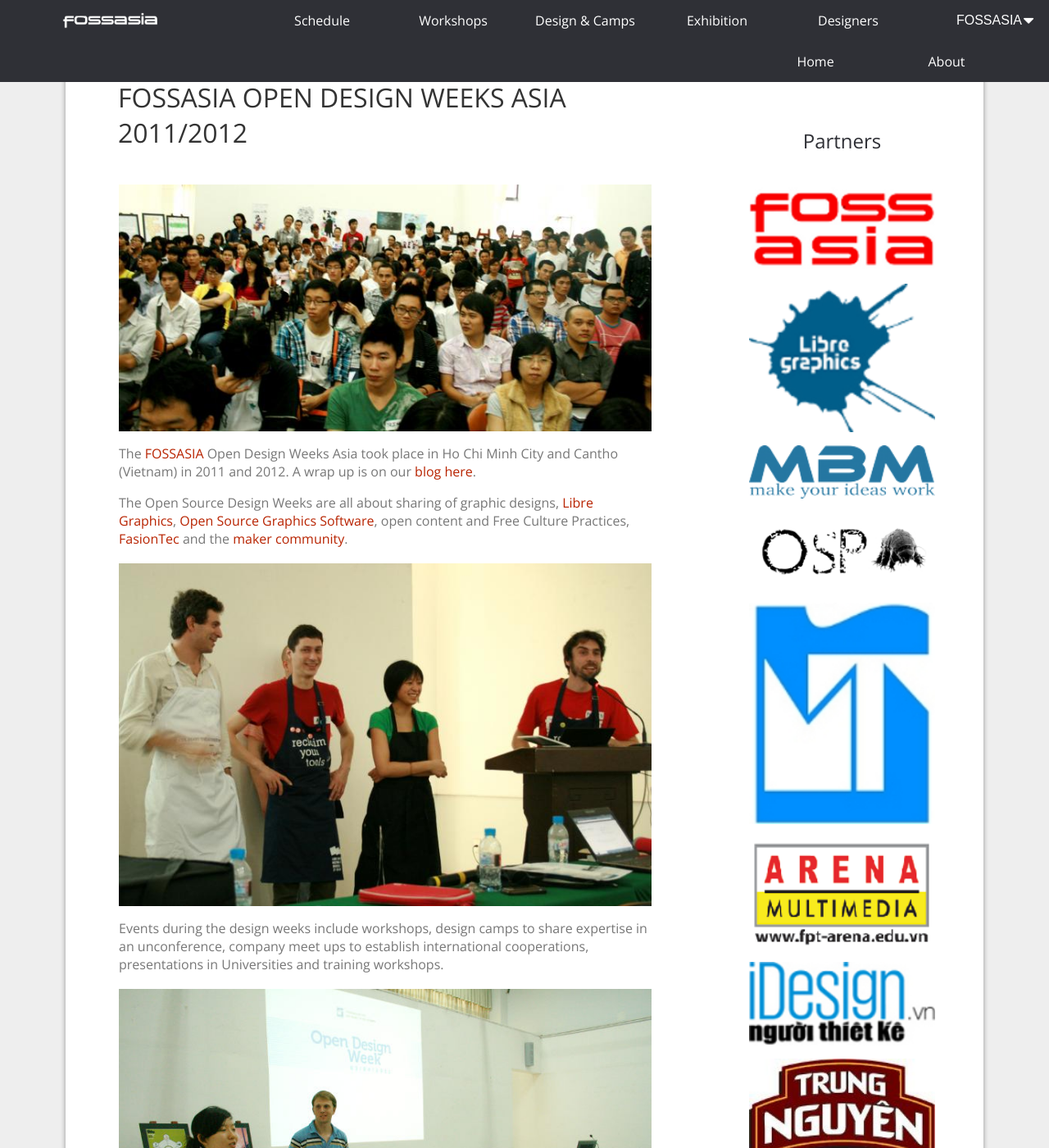
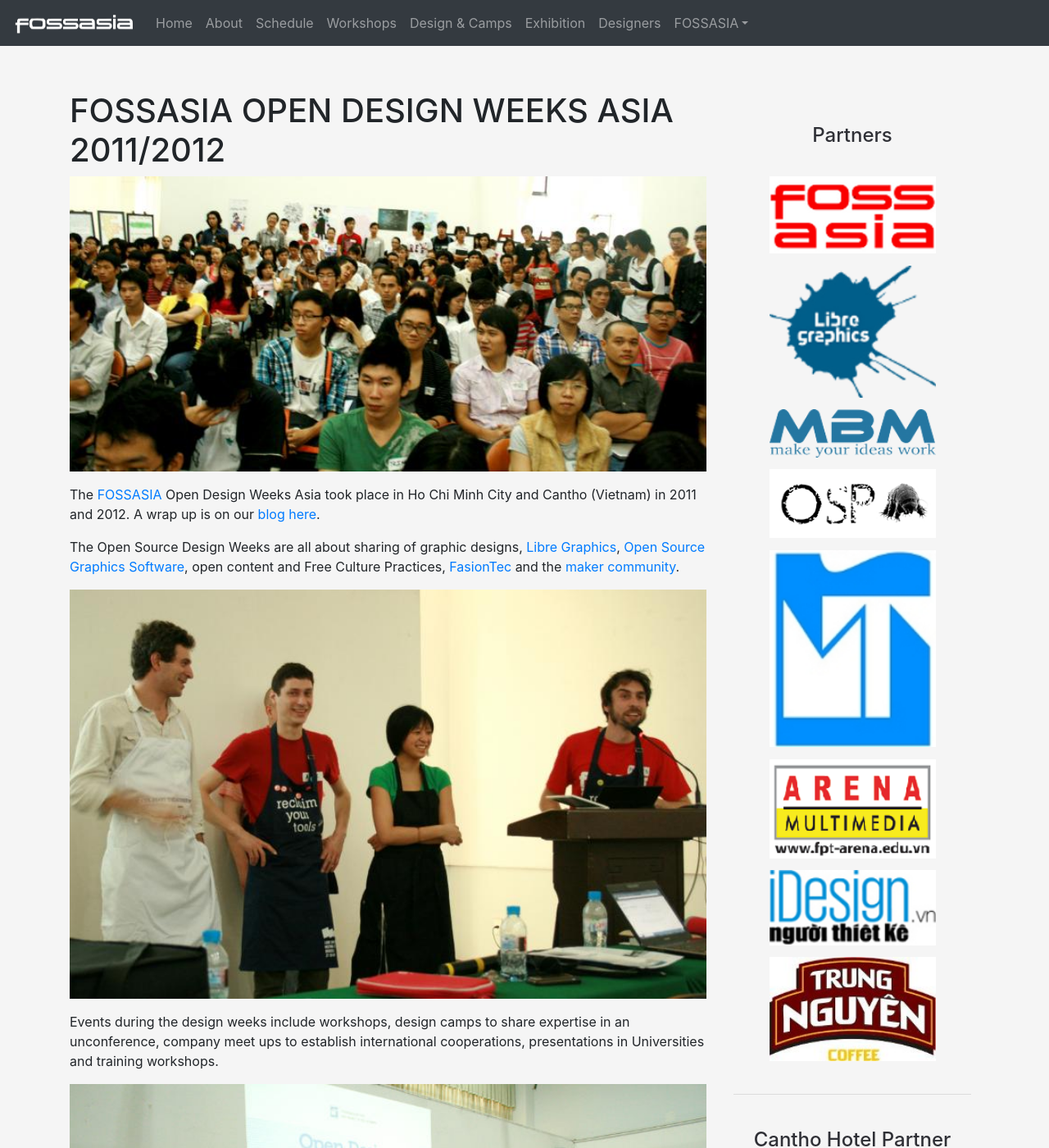
Before and after one commit to fossasia/2012.fossasia.org, a Jekyll site: the page built from index.md, in a window 1280 px wide and 1400 px high. Shown: the whole window at 82% size. Built offline with Jekyll 4.4.1, drawn with Linux system fonts in a browser that asks for light colours; nearby versions of some CDN libraries; some web fonts are replaced.

Commit message:
Added Header
* Added Bootstrap (CSS and JS)
* Added Responsive Header

```diff
--- a/_includes/head.html
+++ b/_includes/head.html
@@ -14,7 +14,7 @@
     <link href='http://fonts.googleapis.com/css?family=Open+Sans+Condensed:300' rel='stylesheet' type='text/css'>
     <link href='http://fonts.googleapis.com/css?family=Lobster' rel='stylesheet' type='text/css'>
     <link href='http://fonts.googleapis.com/css?family=Droid+Sans' rel='stylesheet' type='text/css'>
-    <link href='stylesheets/header.css' rel='stylesheet' type='text/css'>
+    <link rel="stylesheet" href="https://maxcdn.bootstrapcdn.com/bootstrap/4.0.0-beta.2/css/bootstrap.min.css">
     <link href='stylesheets/sidebar.css' rel='stylesheet' type='text/css'>
     <link href='stylesheets/schedule.css' rel='stylesheet' type='text/css'>
     <link href='stylesheets/footer.css' rel='stylesheet' type='text/css'>
@@ -22,4 +22,5 @@
     <link rel="stylesheet" href="stylesheets/pe-icon-7-stroke/css/pe-icon-7-stroke.css">
 
     <script src="javascripts/navigationbar.js"></script>
+    <script type="text/javascript" src="https://maxcdn.bootstrapcdn.com/bootstrap/4.0.0-beta.2/js/bootstrap.bundle.min.js"></script>
 </head>
--- a/_includes/header.html
+++ b/_includes/header.html
@@ -1,32 +1,39 @@
 <header>
-	<nav>
-		<label for="show-menu" class="show-menu">Show Menu</label>
-		<input type="checkbox" id="show-menu" role="button">
-		<ul id="menu">
-            <li style="float: left;" id="logo-link"><a href="http://fossasia.org/"><img id="fossasia-logo-navbar" src="images/fossasia-logo-light.png" alt=""></a></li>
-			<li class="dropdown" onmouseleave="openDropdown()">
-	            <button  class="dropbtn" onmouseover="openDropdown()">FOSSASIA<i class="fa fa-sort-desc fa-lg" aria-hidden="true"></i></button>
-	            <ul id="myDropdown" class="dropdown-content">
-	            	<li><a href="http://blog.fossasia.org">Blog</a></li>
-	            	<li><a href="http://labs.fossasia.org">Labs</a></li>
-	            	<li><a href="http://events.fossasia.org">Events</a></li>
-	            	<li><a href="http://2017.fossasia.org/">FOSSASIA Summit 2017</a></li>
-	            	<li><a href="http://2016.fossasia.org/">FOSSASIA Summit 2016</a></li>
-	            	<li><a href="http://2015.fossasia.org/">FOSSASIA Summit 2015</a></li>
-	                <li><a href="http://2014.fossasia.org/">FOSSASIA Summit 2014</a></li>
-	                <li><a href="http://2013.fossasia.org/">FOSSASIA Summit 2013</a></li>
-	                <li><a href="http://2012.fossasia.org/">FOSSASIA Summit 2012</a></li>
-	                <li><a href="http://2011.fossasia.org/">FOSSASIA Summit 2011</a></li>
-	                <li><a href="http://2010.fossasia.org/">FOSSASIA Summit 2010</a></li>
-	            </ul>
-	        </li>
-	        <li><a href="designers.html">Designers</a></li>
-	        <li><a href="exhibition.html">Exhibition</a></li>
-	        <li><a href="design.html">Design &amp; Camps</a></li>
-	        <li><a href="workshops.html">Workshops</a></li>
-	        <li><a href="schedule.html">Schedule</a></li>
-	        <li><a href="{{ baseurl }}./#about">About</a></li>
-	        <li id="home-link"><a href="{{ baseurl }}./#up">Home</a></li>
-		</ul>
+
+	<nav class="navbar navbar-expand-lg fixed-top navbar-dark bg-dark">
+  		<a class="navbar-brand" href="#"><img id="fossasia-logo-navbar" src="images/fossasia-logo-light.png" alt="" width="150px"></a>
+  		<button class="navbar-toggler" type="button" data-toggle="collapse" data-target="#navbarSupportedContent" aria-controls="navbarSupportedContent" aria-expanded="false" aria-label="Toggle navigation">
+  			<span class="navbar-toggler-icon"></span>
+  		</button>
+
+  		<div class="collapse navbar-collapse float-right" id="navbarSupportedContent">
+  			<ul class="navbar-nav mr-auto">
+  				<li class="nav-item"><a class="nav-link" href="{{ baseurl }}./#up">Home</a></li>
+  			  	<li class="nav-item"><a class="nav-link" href="{{ baseurl }}./#about">About</a></li>
+  			  	<li class="nav-item"><a class="nav-link" href="schedule.html">Schedule</a></li>
+  			  	<li class="nav-item"><a class="nav-link" href="workshops.html">Workshops</a></li>
+  			  	<li class="nav-item"><a class="nav-link" href="design.html">Design &amp; Camps</a></li>
+  			  	<li class="nav-item"><a class="nav-link" href="exhibition.html">Exhibition</a></li>
+  			  	<li class="nav-item"><a class="nav-link" href="designers.html">Designers</a></li>
+
+  			  	<li class="nav-item dropdown">
+  			 		<a class="nav-link dropdown-toggle" href="#" id="navbarDropdown" role="button" data-toggle="dropdown" aria-haspopup="true" aria-expanded="false">FOSSASIA</a>
+  			  		<div class="dropdown-menu" aria-labelledby="navbarDropdown">
+	  			  		<a class="dropdown-item" href="http://blog.fossasia.org">Blog</a>
+		            	<a class="dropdown-item" href="http://labs.fossasia.org">Labs</a>
+		            	<a class="dropdown-item" href="http://events.fossasia.org">Events</a>
+		            	<a class="dropdown-item" href="http://2017.fossasia.org/">FOSSASIA Summit 2017</a>
+		            	<a class="dropdown-item" href="http://2016.fossasia.org/">FOSSASIA Summit 2016</a>
+		            	<a class="dropdown-item" href="http://2015.fossasia.org/">FOSSASIA Summit 2015</a>
+		                <a class="dropdown-item" href="http://2014.fossasia.org/">FOSSASIA Summit 2014</a>
+		                <a class="dropdown-item" href="http://2013.fossasia.org/">FOSSASIA Summit 2013</a>
+		                <a class="dropdown-item" href="http://2012.fossasia.org/">FOSSASIA Summit 2012</a>
+		                <a class="dropdown-item" href="http://2011.fossasia.org/">FOSSASIA Summit 2011</a>
+		                <a class="dropdown-item" href="http://2010.fossasia.org/">FOSSASIA Summit 2010</a>
+  			  		</div>
+  			  	</li>
+
+  			</ul>
+		</div>
 	</nav>
 </header>
--- a/_layouts/default.html
+++ b/_layouts/default.html
@@ -3,7 +3,7 @@
   {% include head.html %}
   <body>
     {% include header.html %}
-    <div id="wrapper">
+    <div id="wrapper" class="container">
       <div id="content">
         <div class="page-content">
           <div class="wrapper">{{ content }}</div>
--- a/stylesheets/footer.css
+++ b/stylesheets/footer.css
@@ -431,7 +431,7 @@
     right: 0px;
     text-size-adjust: 100%;
     top: 0px;
-    width: 55%;
+    width: 65%;
     column-rule-color: rgb(119, 119, 119);
     perspective-origin: 341.25px 68.5px;
     transform-origin: 341.25px 68.5px;
@@ -1140,3 +1140,6 @@
     list-style: none outside none;
     outline: rgb(51, 51, 51) none 0px;
 }/*#I_64:before*/
+#DIV_4,#DIV_22,#DIV_25 {
+    margin-top: 200px !important;
+}
--- a/stylesheets/header.css
+++ /dev/null
@@ -1,302 +0,0 @@
-html, body {
-    min-height: 100% !important;
-    height: 100%;
-    background-color: #EEE;
-    margin: 0px;
-}
-
-img {
-	display: block;
-	width: 100%;
-	margin: 0;
-	margin-top: 3%;
-}
-
-h1 {
-      font-family: 'Open Sans';
-      font-weight: 400;
-      color: #333333;
-      padding: 20px 0;
-      margin-left: -1px;
-}
-h2 {
-      font-family: 'Open Sans';
-      color: #333333;
-      padding: 15px 0;
-      margin-left: -1px;
-}
-
-h3 {
-	text-align: left;
-	font-family: 'Droid Sans';
-    padding-top: 10px;
-    color: #333333;
-}
-
-p {
-	font-family: "Open Sans", sans-serif;
-      color: #777777;
-}
-
-/*Strip the ul of padding and list styling and add shadow*/
-#menu {
-	list-style-type:none;
-	margin: 0 auto;
-	padding: 0 25px 0 25px;
-	position: fixed;
-      width: 100%;
-      background: #2f3036;
-      box-sizing: border-box;
-}
-
-/*Create a horizontal list with spacing*/
-li {
-	display:inline-block;
-	float: right;
-}
-#home-link {
-      float: right;
-}
-
-/*Style for menu links*/
-li a {
-	display:block;
-	margin-right: 40px;
-	height: 50px;
-	text-align: center;
-	line-height: 50px;
-	font-family: "Open Sans", Helvetica, Arial, sans-serif;
-	color: #fff;
-	background: #2f3036;
-	text-decoration: none;
-}
-
-/*Hover state for top level links*/
-li:hover a {
-	/*background: #e12b00;*/
-      color: #d6d6d6;
-      text-decoration: none;
-}
-
-/*Style for dropdown links*/
-.dropdown {
-	margin-right: 40px;
-}
-
-li:hover #menu a {
-	background: #f3f3f3;
-	color: #2f3036;
-	height: 40px;
-	line-height: 40px;
-}
-
-/*Hover state for dropdown links*/
-li:hover #menu a:hover {
-	background: #19c589;
-	color: #fff;
-}
-
-/*Hide dropdown links until they are needed*/
-li #menu {
-	display: none;
-}
-
-/*Make dropdown links vertical*/
-li #menu li {
-	display: block;
-	float: none;
-}
-
-/*Prevent text wrapping*/
-li #menu li a {
-	width: auto;
-	min-width: 100px;
-	padding: 0 20px;
-}
-
-/*Display the dropdown on hover*/
-#menu li a:hover + .hidden, .hidden:hover {
-	display: block;
-}
-
-/*Style 'show menu' label button and hide it by default*/
-.show-menu {
-	font-family: "Helvetica Neue", Helvetica, Arial, sans-serif;
-	text-decoration: none;
-	color: #fff;
-	background: #19c589;
-	text-align: center;
-	padding: 10px 0;
-	display: none;
-}
-
-
-#myDropdown li a{
-	margin-right: 0;
-	text-align: left;
-	padding-left: 15px;
-}
-
-/*Hide checkbox*/
-input[type=checkbox]{
-    display: none;
-    -webkit-appearance: none;
-}
-
-/*Show menu when invisible checkbox is checked*/
-input[type=checkbox]:checked ~ #menu{
-    display: block;
-}
-
-#wrapper {
-	width: 70em;
-	margin: 0 auto;
-	max-width: 90%;
-      background: white;
-      overflow: auto;
-      box-shadow: 0 3px 6px rgba(0,0,0,0.16), 0 3px 6px rgba(0,0,0,0.23);
-}
-
-#content {
-	border-radius: 10px;
-	display: block;
-      margin: 65px;
-	margin-top: 5%;
-	width: 58%;
-	float: left;
-}
-
-.table-div {
-      overflow-x: scroll;
-      border: 1px solid lightgrey;
-}
-.table-div th {
-      font-family: Open Sans, sans-serif;
-      border: none;
-      border-bottom: 2px solid grey;
-
-}
-.table-div td {
-      border: none;
-      border-bottom: 1px solid grey;
-      text-align: left;
-      font-family: Open-Sans, sans-serif;
-}
-/*Responsive Styles*/
-
-@media screen and (min-width: 20px) and (max-width : 760px){
-	/*Make dropdown links appear inline*/
-	#menu {
-		position: static;
-		display: none;
-	}
-	/*Create vertical spacing*/
-	li {
-		margin-bottom: 1px;
-	}
-	/*Make all menu links full width*/
-	#menu li, li a {
-		width: 100%;
-	}
-	/*Display 'show menu' link*/
-	.show-menu {
-		display: block;
-	}
-
-	#content {
-		display: block;
-		margin-top: 5%;
-		width: 100%;
-	}
-}
-
-@media screen and (min-width: 760px)  and (max-width: 900px){
-	li a {
-		min-width: 83px;
-		font-size: 0.7em;
-	}
-}
-
-@media screen and (min-width: 900px)  and (max-width: 1100px){
-	li a {
-		min-width: 90px;
-		font-size: 0.9em;
-	}
-}
-
-@media screen and (min-width: 1100px)  and (max-width: 1300px){
-	li a {
-		min-width: 120px;
-		font-size: 1em;
-	}
-}
-
-a {
-	text-decoration: none;
-	color: #b82300;
-}
-
-a:hover {
-	text-decoration: underline;
-}
-
-.dropbtn {
-    color: white;
-    height: 50px;
-    padding: 0;
-    font-size: 1em;
-    border: none;
-    cursor: pointer;
-	background-color: #2f3036;
-	width: 100%;
-	margin-left: 40%;
-}
-
-.dropbtn i{
-	position: absolute;
-	top: 13px;
-	margin-left: 2px;
-}
-
-.dropbtn:focus{
-	background-color: black;
-	outline: none;
-}
-
-.dropdown-content {
-    display: none;
-    position: absolute;
-    max-width: 120px;
-    box-shadow: 0px 8px 16px 0px rgba(0,0,0,0.2);
-}
-
-.dropdown-content li{
-	background-color: white;
-	display: block;
-	padding: 0;
-	width: 186px;
-	border-top: 1px solid gray;
-	font-size: 13px;
-}
-
-.dropdown-content li a{
-	color: black;
-	background-color: white;
-    text-decoration: none;
-    display: block;
-}
-
-#myDropdown{
-	padding: 0;
-}
-
-.dropdown-content li a:hover {background-color: #f1f1f1}
-
-.showDropdown {display:block;}
-
-#fossasia-logo-navbar{
-	width: 120px;
-	float: left;
-	margin-top: 15px;
-	margin-left: 50px;
-}
--- a/stylesheets/sidebar.css
+++ b/stylesheets/sidebar.css
@@ -2,7 +2,7 @@
 		#side-bar {
 					display: block;
 					margin-top: 10%;
-					width: 325px;
+					width: 300px !important;
 					float: right;
 					padding-right: 10px;
 		}
@@ -79,3 +79,11 @@
 	height: 100%;
 	width: auto;
 }
+#content {
+	margin-top: 10% !important;
+  	width: 70% !important;
+  	float: left !important;
+}
+#content img {
+  	width: 100%;
+}
```
Also changed, not shown: stylesheets/styles.css (line endings or trailing spaces).
